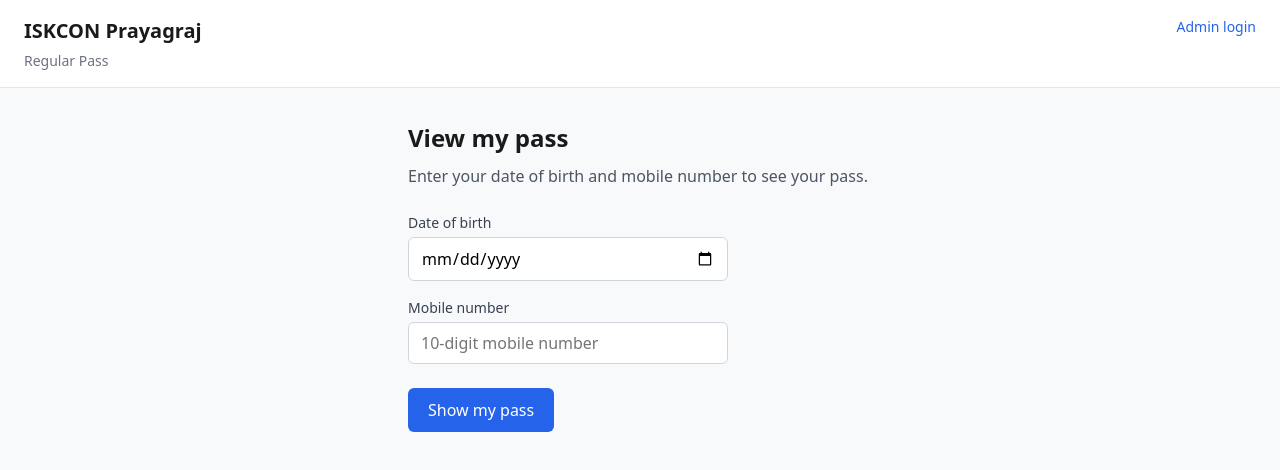
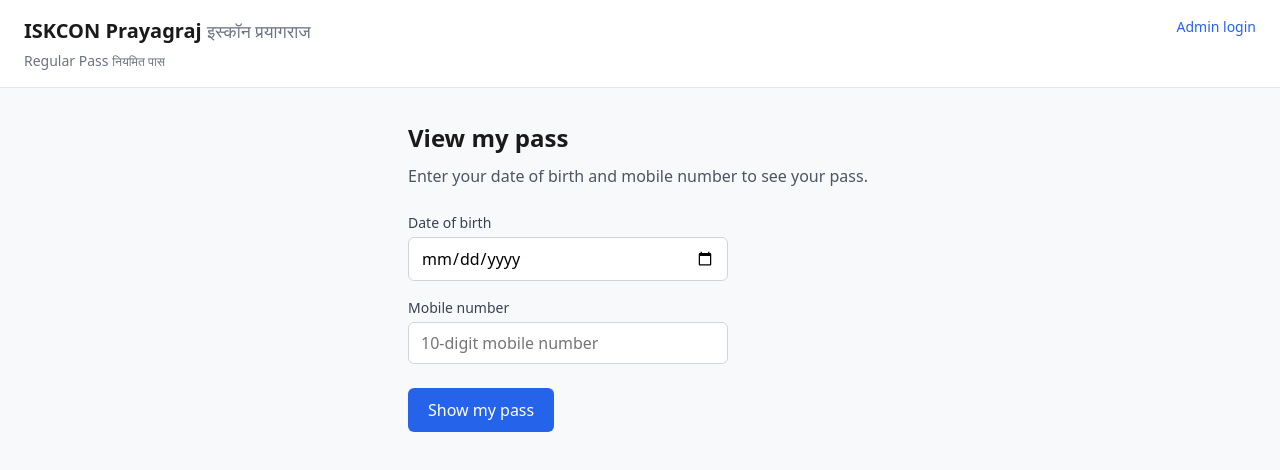
Before and after one commit to Gitvivekcoder/iskcon-pryj-regular-pass-1, a React (Vite) app: page / in a window 1280 px wide. Shown: the top 470 px of the page. Built offline with nearby package versions, Linux system fonts and the light colour scheme; no server answers.

Commit message:
Update Landing.jsx

```diff
--- a/src/components/Landing.jsx
+++ b/src/components/Landing.jsx
@@ -14,8 +14,8 @@ export default function Landing() {
   return (
     <div className="landing">
       <header className="landing-header">
-        <h1>ISKCON Prayagraj</h1>
-        <p className="tagline">Regular Pass</p>
+        <h1>ISKCON Prayagraj <span className="hindi">इस्कॉन प्रयागराज</span></h1>
+        <p className="tagline">Regular Pass <span className="hindi">नियमित पास</span></p>
         {!adminLoggedIn && (
           <a href="#admin" className="admin-link" onClick={(e) => { e.preventDefault(); setShowViewPass(false); }}>
             Admin login
@@ -32,7 +32,7 @@ export default function Landing() {
           <>
             <AdminLogin onSuccess={handleAdminSuccess} />
             <button type="button" className="back-btn" onClick={() => setShowViewPass(true)}>
-              ← Back to View my pass
+              ← Back to View my pass <span className="hindi">(अपना पास देखें)</span>
             </button>
           </>
         )}
```
